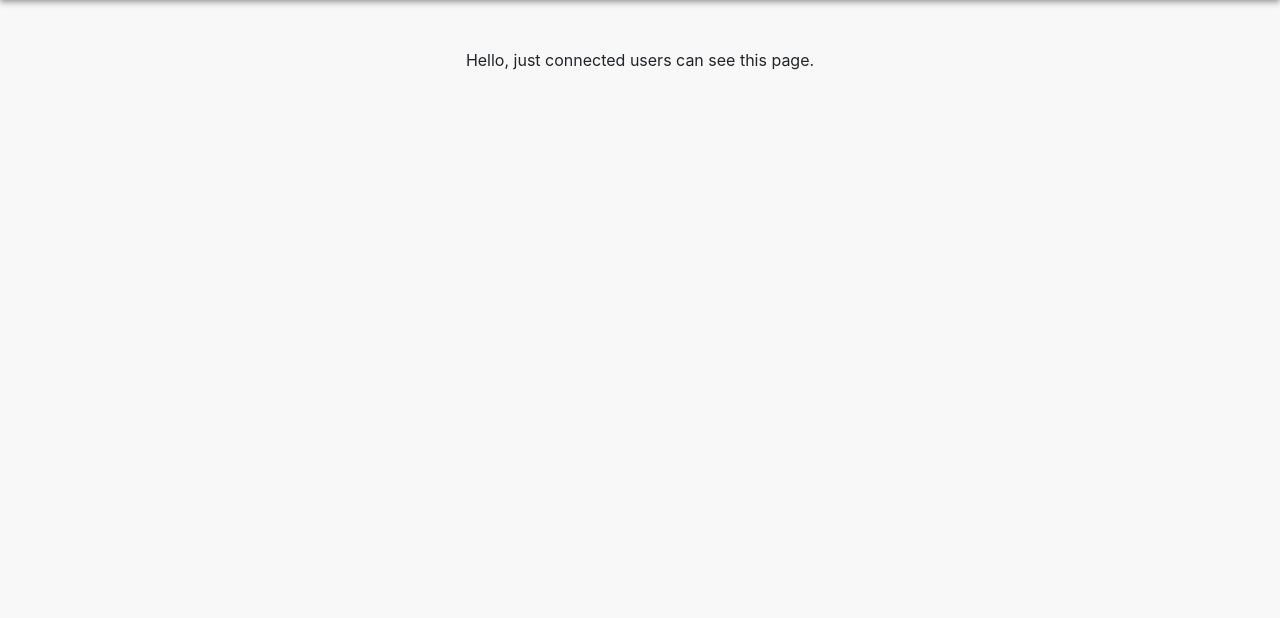
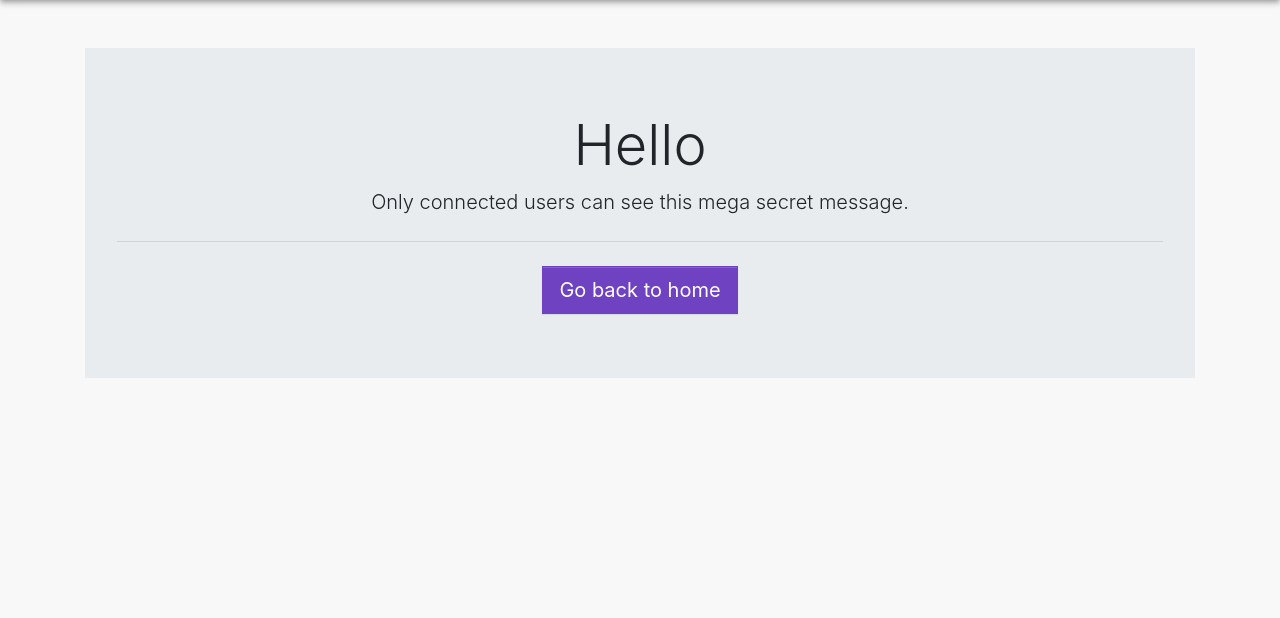
Before and after one commit to silarhi/symfony-docker-ci, a Symfony app: template templates/security/protected.html.twig in a window 1280 px wide. Shown: the part 56-674 px from the top of the page. Run offline with Twig, Linux system fonts and the light colour scheme; the template is opened without the code that fills it, so the values that code supplies are empty; style sheets or scripts are compiled from the project's sources; some libraries are stand-ins or nearby versions.

```diff
--- a/templates/security/protected.html.twig
+++ b/templates/security/protected.html.twig
@@ -3,9 +3,12 @@
 {% block title %}Page for connected users!{% endblock %}
 
 {% block body %}
-
-    <div class="container mt-5 mb-5 text-center">
-        <p>Hello, just connected users can see this page.</p>
+    <div class="container mt-5 text-center">
+        <div class="jumbotron">
+            <h1 class="display-4">Hello</h1>
+            <p class="lead">Only connected users can see this mega secret message.</p>
+            <hr class="my-4">
+            <a class="btn btn-primary btn-lg" href="{{ path('homepage') }}" role="button">Go back to home</a>
+        </div>
     </div>
-
 {% endblock %}
```
